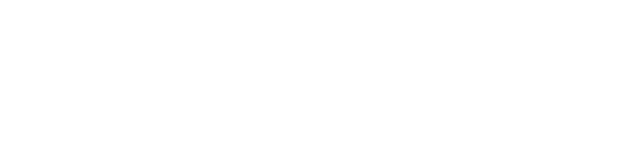
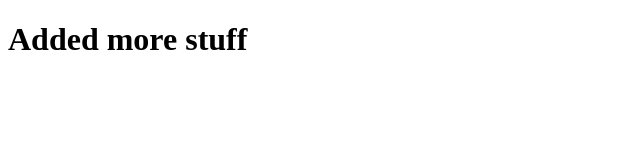
Before and after one commit to nakrap/branchTesting, a plain HTML site: page mike.html in a window 1280 px wide. Shown: the whole page, without its empty margins (0-640 px from the left). Drawn offline with Linux system fonts and the light colour scheme.

Commit message:
Mike added more stuff to mike.html file

```diff
--- a/mike.html
+++ b/mike.html
@@ -7,6 +7,8 @@
     <title>Document</title>
 </head>
 <body>
+    <h1>Added more stuff</h1>
+
 
 </body>
 </html>
```
